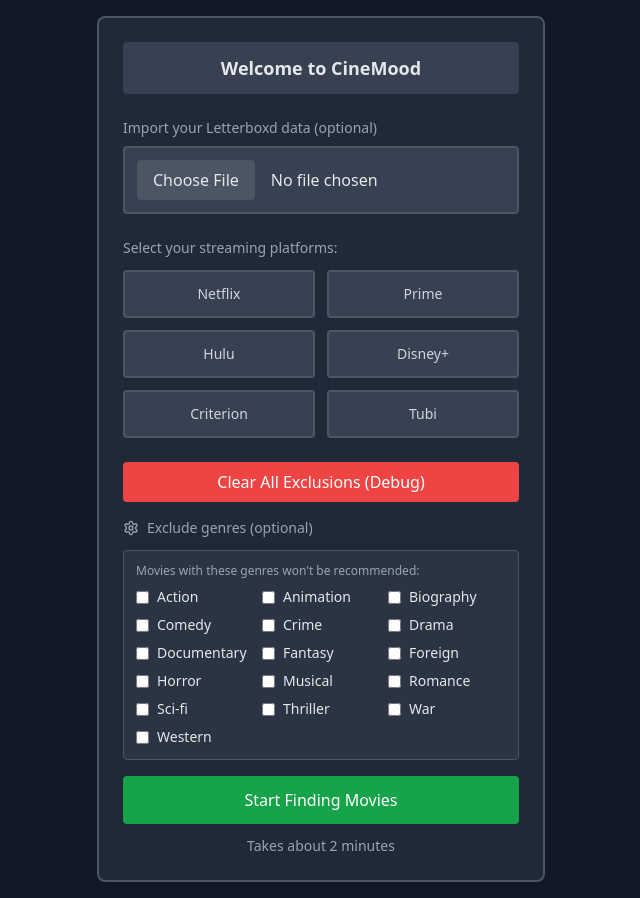
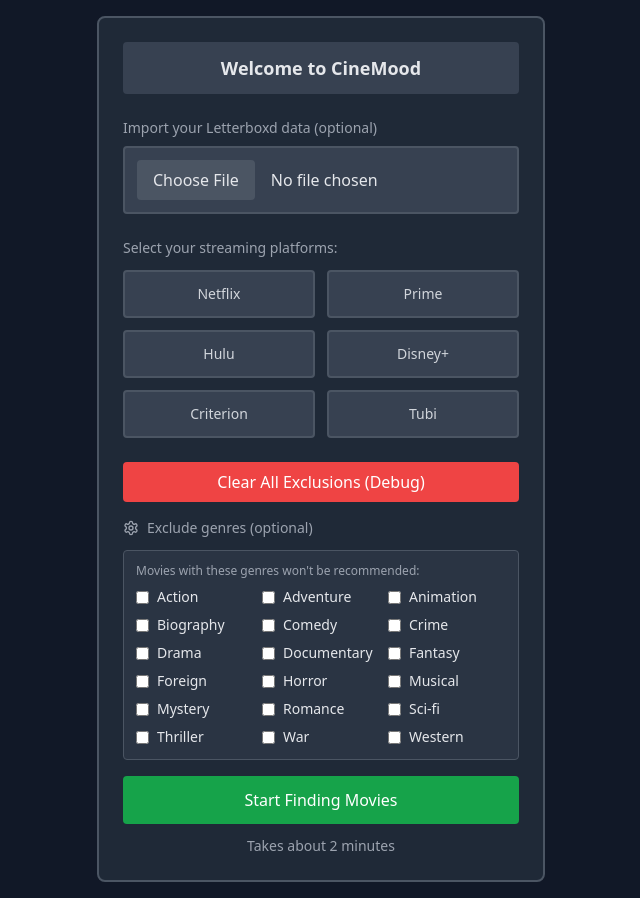
Before and after one commit to SirHansel/thecinemoodapp, a React (Create React App) app: page / in a window 1280 px wide. Both pictures are taken after a click on the button "Exclude genres (optional)". Shown: the whole page, without its empty margins (319-959 px from the left). Built offline with nearby package versions, Linux system fonts and the light colour scheme.

Commit message:
Update App.js
the call was for genres that did not exist in the library

```diff
--- a/src/App.js
+++ b/src/App.js
@@ -978,6 +978,7 @@ const generateQuestionSet = () => {
 
  const GENRE_MAPPING = {
   'Action': TMDB_GENRES.ACTION,
+   'Adventure': TMDB_GENRES.ADVENTURE,
   'Animation': TMDB_GENRES.ANIMATION,
   'Biography': TMDB_GENRES.DOCUMENTARY,         // Update (closest match)
   'Comedy': TMDB_GENRES.COMEDY,
@@ -988,6 +989,7 @@ const generateQuestionSet = () => {
   'Foreign': null,                             // still not specified. We should build this later
   'Horror': TMDB_GENRES.HORROR,
   'Musical': TMDB_GENRES.MUSIC,
+'Mystery': TMDB_GENRES.MYSTERY,
   'Romance': TMDB_GENRES.ROMANCE,
   'Sci-fi': TMDB_GENRES.SCIENCE_FICTION,
   'Thriller': TMDB_GENRES.THRILLER,
@@ -1210,8 +1212,8 @@ if (currentScreen === 'setup') {
     <div className="mt-3 p-3 bg-gray-700/50 rounded border border-gray-600">
       <p className="text-xs text-gray-400 mb-2">Movies with these genres won't be recommended:</p>
         <div className="grid grid-cols-3 gap-2">
-         {['Action','Animation','Biography','Comedy','Crime','Drama','Documentary','Fantasy', 'Foreign','Horror','Musical','Romance','Sci-fi','Thriller','War', 'Western',
-  ].map(genre => (
+{['Action','Adventure','Animation','Biography','Comedy','Crime','Drama','Documentary','Fantasy', 'Foreign',
+  'Horror','Musical','Mystery','Romance','Sci-fi','Thriller','War', 'Western'].map(genre => (
 
     <label key={genre} className="flex items-center text-sm">
             <input
```
